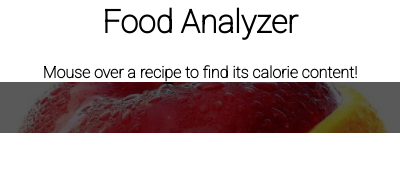
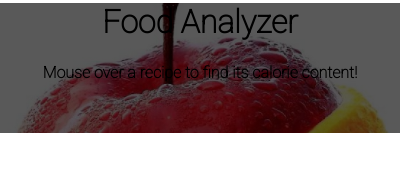
Before and after one commit to yaju-m/Food-Analyzer, a browser extension: page popup.html in a window 400 px wide. Drawn offline with Linux system fonts and the light colour scheme; a web font is replaced by a local one.

Commit message:
Update popup.html

```diff
--- a/popup.html
+++ b/popup.html
@@ -39,7 +39,7 @@
 
   <body>
   <div id = "pic">
-    <div id = "topRow" style = "background-color:white">
+    <div id = "topRow">
       <h1>Food Analyzer</h1>
 	    <p>Mouse over a recipe to find its calorie content!</p>
     </div>
```
